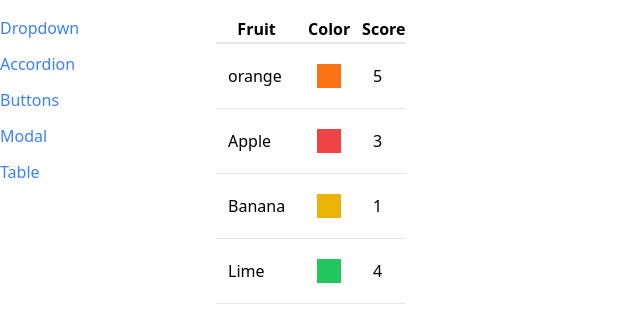
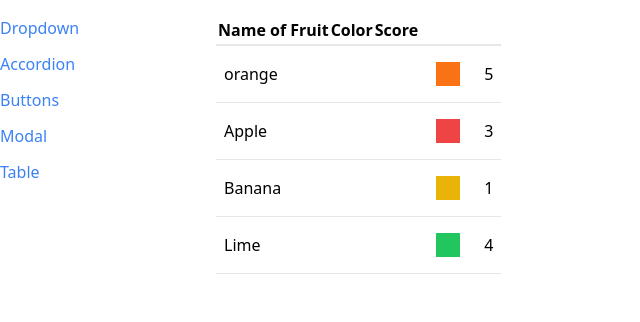
Before and after one commit to jesusoyer/React-components-project, a React (Create React App) app in the folder comps/: page /table in a window 1280 px wide. Shown: the top 322 px of the page, without its empty margins (0-640 px from the left). Built offline with nearby package versions, Linux system fonts and the light colour scheme.

Commit message:
styled and added data through props in table

```diff
--- a/comps/src/components/Table.js
+++ b/comps/src/components/Table.js
@@ -1,24 +1,40 @@
-function Table ({data}){
-    const renderRows = data.map((fruit) => {
+function Table ({data, config, keyFn}){
+const renderHeaders = config.map((column) => {
+    return <th key={column.label}>{column.label}</th>
+})
+
+
+
+
+
+    const renderRows = data.map((rowData) => {
+        const renderedCells = config.map((column) => {
+
+            return(
+                 <td className="p-2" key={column.label}>
+                {column.render(rowData)}
+                </td>
+            );
+        });
+
         return(
-            <tr className="border-b" key={fruit.name}>
-                <td className="p-3">{fruit.name}</td>
-                <td className="p-3" >
-                        <div className={`p-3 m-2 ${fruit.color}`}></div>
-                        </td>
-                <td className="p-3">{fruit.score}</td>
+            <tr className="border-b" key={keyFn(rowData.name)}>
+                {renderedCells}
+
             </tr>
         )
     });
+
+
+
+
+
 
     return(
     <table className="table-auto border-spacing-2">
         <thead>
             <tr className="border-b-2">
-                <th>Fruit</th>
-                <th>Color</th>
-                <th>Score</th>
-            </tr>
+                <th>{renderHeaders}</th></tr>
         </thead>
         <tbody>
             {renderRows}
--- a/comps/src/pages/TablePage.js
+++ b/comps/src/pages/TablePage.js
@@ -8,10 +8,26 @@
 {name: 'Lime', color: 'bg-green-500', score: 4},
 
 ];
+const config = [
+    {label: "Name of Fruit",
+    render: (fruit) => fruit.name
+},
+    {label: 'Color',
+    render: (fruit) => <div className={`p-3 m-2 ${fruit.color}`}></div>
+},
+    {label: "Score",
+    render: (fruit) => fruit.score
+},
+
+];
+const keyFn = (fruit) =>{
+    return fruit.name;
+}
+
 
     return(
         <div>
-            <Table data={data} />
+            <Table data={data} config={config} keyFn={keyFn} />
         </div>
 
 
```
